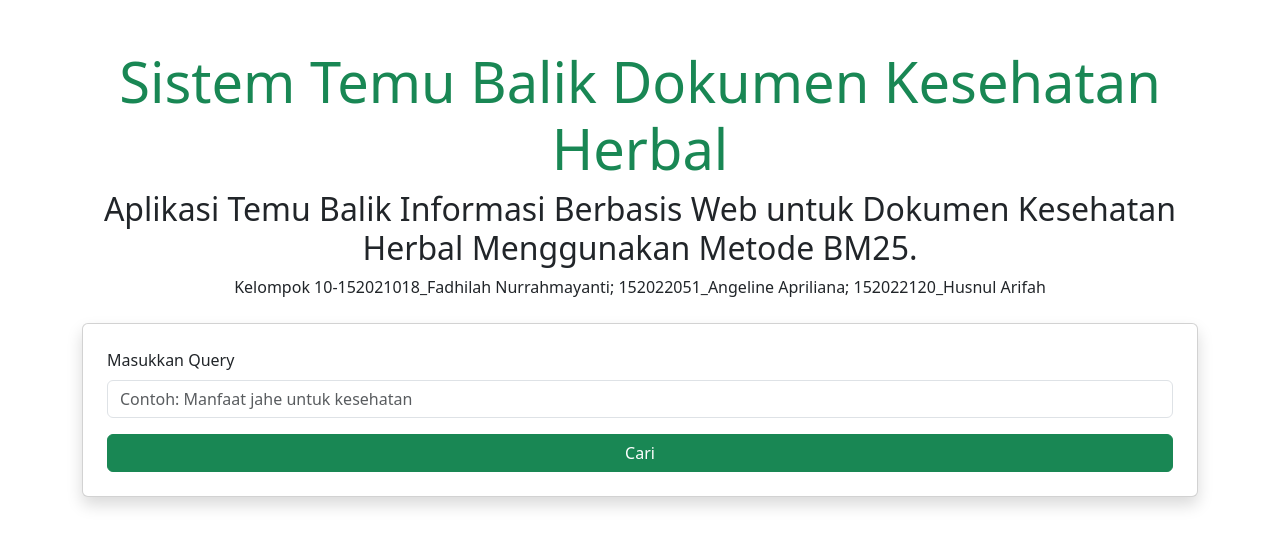
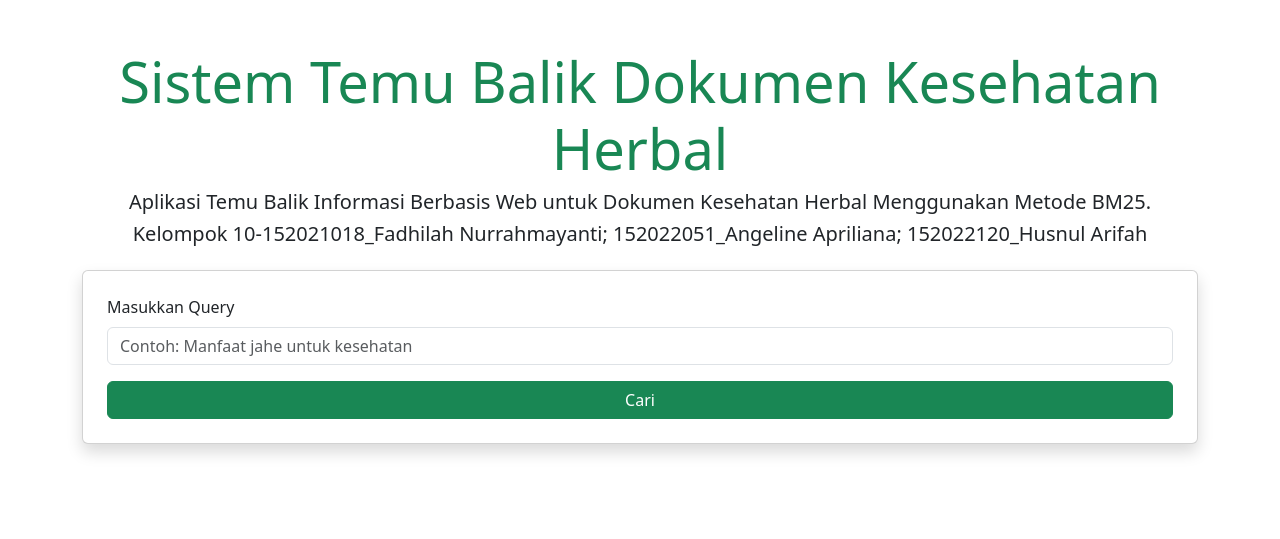
Before and after one commit to codedreamerD/UAS-IR-Project, a Flask app: page / in a window 1280 px wide. Shown: the top 539 px of the page. Run offline with Flask 3, Linux system fonts and the light colour scheme; parts of the project's set-up code (start-up, migrations or seed data) failed here and were passed over.

Commit message:
Update index.html

```diff
--- a/templates/index.html
+++ b/templates/index.html
@@ -10,8 +10,8 @@
     <div class="container mt-5">
         <div class="text-center">
             <h1 class="display-4 text-success">Sistem Temu Balik Dokumen Kesehatan Herbal</h1>
-            <h2>Aplikasi Temu Balik Informasi Berbasis Web untuk Dokumen Kesehatan Herbal Menggunakan Metode BM25.</h4>
-            <p> Kelompok 10-152021018_Fadhilah Nurrahmayanti; 152022051_Angeline Apriliana; 152022120_Husnul Arifah</p>
+            <h2 class="lead">Aplikasi Temu Balik Informasi Berbasis Web untuk Dokumen Kesehatan Herbal Menggunakan Metode BM25.</h4>
+            <h5> Kelompok 10-152021018_Fadhilah Nurrahmayanti; 152022051_Angeline Apriliana; 152022120_Husnul Arifah</h5>
         </div>
         <div class="card shadow p-4 mt-4">
             <form action="/results" method="post">
```
